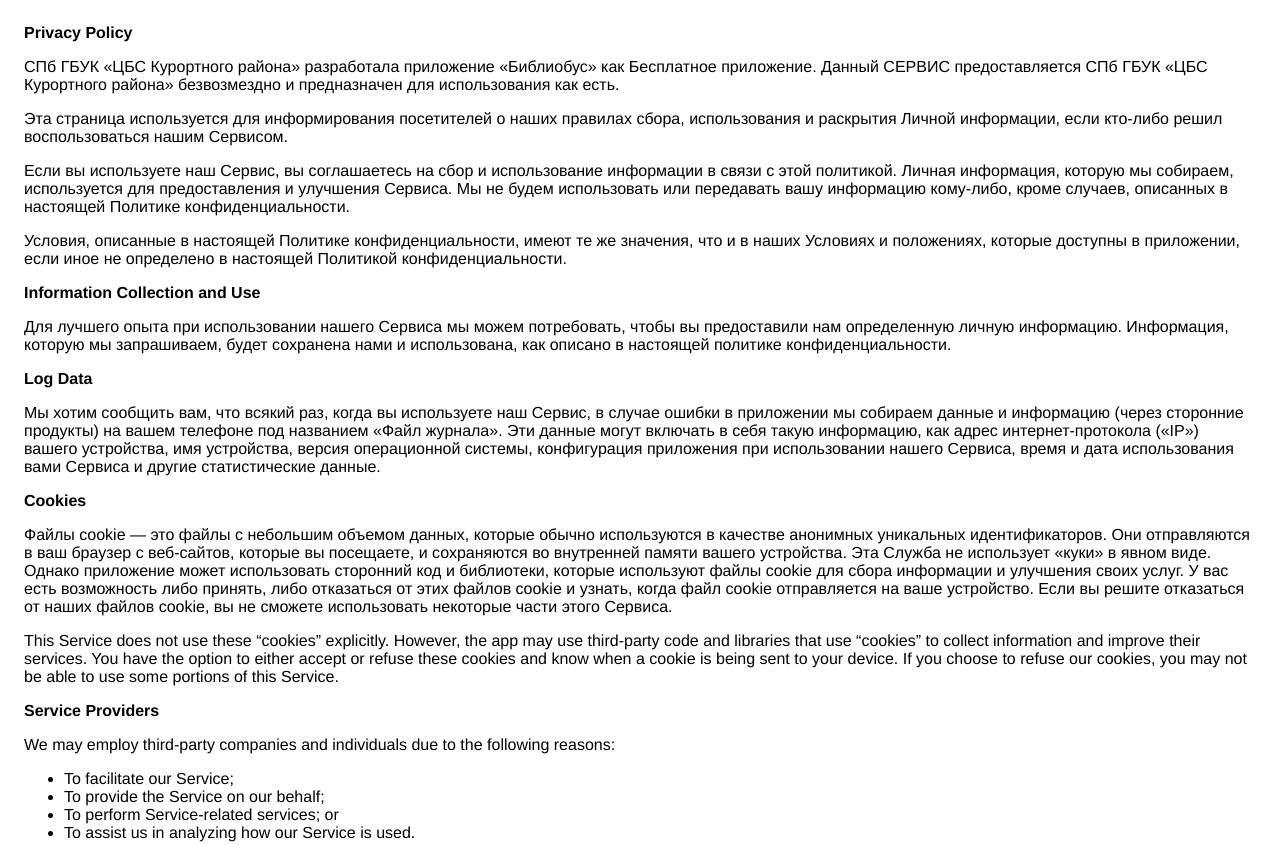
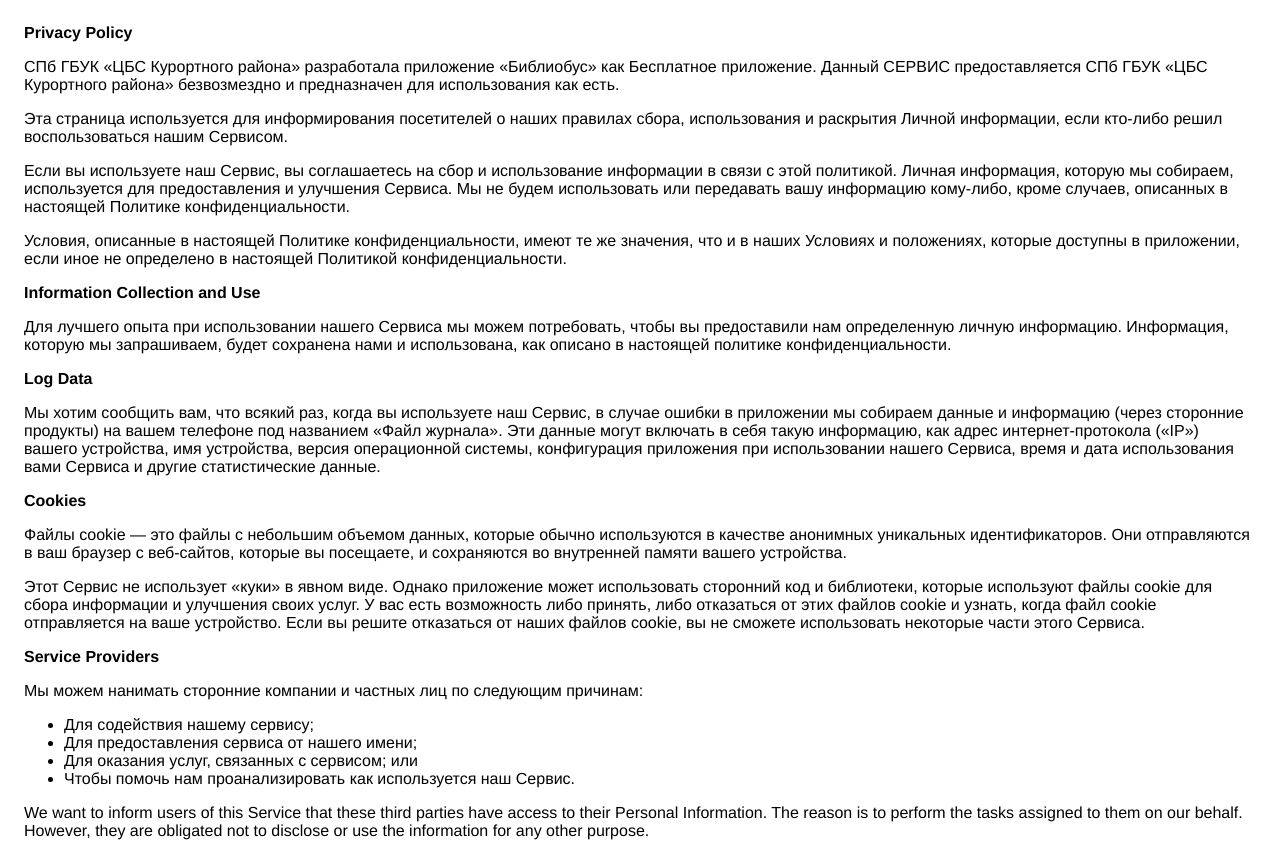
Before and after one commit to SPbGBUKCBSK/bibliobus_ios_privacy_policy_ru, a plain HTML site: page index.html in a window 1280 px wide. Shown: the top 845 px of the page. Drawn offline with Linux system fonts and the light colour scheme.

Commit message:
Update index.html

```diff
--- a/index.html
+++ b/index.html
@@ -24,19 +24,12 @@
                 </p> <p><strong>Cookies</strong></p> <p>
                 Файлы cookie — это файлы с небольшим объемом данных, которые обычно используются в качестве анонимных уникальных идентификаторов. Они отправляются в ваш браузер с веб-сайтов, которые вы посещаете, и сохраняются во внутренней памяти вашего устройства.
 
-Эта Служба не использует «куки» в явном виде. Однако приложение может использовать сторонний код и библиотеки, которые используют файлы cookie для сбора информации и улучшения своих услуг. У вас есть возможность либо принять, либо отказаться от этих файлов cookie и узнать, когда файл cookie отправляется на ваше устройство. Если вы решите отказаться от наших файлов cookie, вы не сможете использовать некоторые части этого Сервиса.
                 </p> <p>
-                  This Service does not use these “cookies” explicitly. However,
-                  the app may use third-party code and libraries that use
-                  “cookies” to collect information and improve their services.
-                  You have the option to either accept or refuse these cookies
-                  and know when a cookie is being sent to your device. If you
-                  choose to refuse our cookies, you may not be able to use some
-                  portions of this Service.
+                   Этот Сервис не использует «куки» в явном виде. Однако приложение может использовать сторонний код и библиотеки, которые используют файлы cookie для сбора информации и улучшения своих услуг. У вас есть возможность либо принять, либо отказаться от этих файлов cookie и узнать, когда файл cookie отправляется на ваше устройство. Если вы решите отказаться от наших файлов cookie, вы не сможете использовать некоторые части этого Сервиса.
+
                 </p> <p><strong>Service Providers</strong></p> <p>
-                  We may employ third-party companies and
-                  individuals due to the following reasons:
-                </p> <ul><li>To facilitate our Service;</li> <li>To provide the Service on our behalf;</li> <li>To perform Service-related services; or</li> <li>To assist us in analyzing how our Service is used.</li></ul> <p>
+                 Мы можем нанимать сторонние компании и частных лиц по следующим причинам:
+                </p> <ul><li>Для содействия нашему сервису;</li> <li>Для предоставления сервиса от нашего имени;</li> <li>Для оказания услуг, связанных с сервисом; или</li> <li>Чтобы помочь нам проанализировать как используется наш Сервис.</li></ul> <p>
                   We want to inform users of this Service
                   that these third parties have access to their Personal
                   Information. The reason is to perform the tasks assigned to
```
